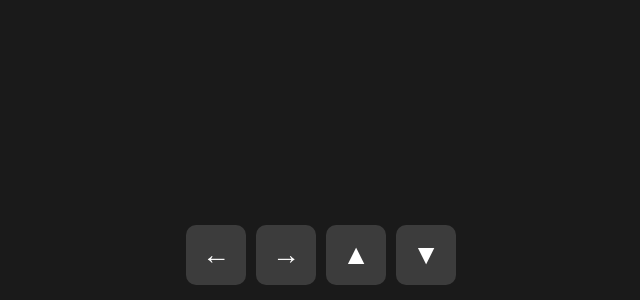
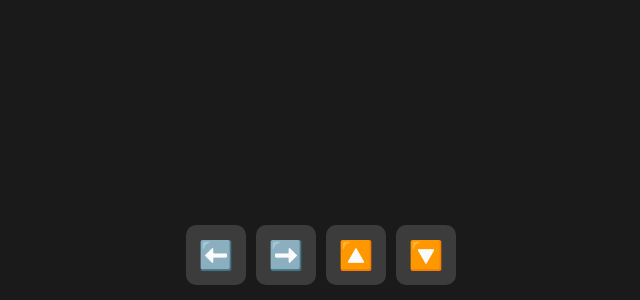
Before and after one commit to otaviocamposotaviolaura-cyber/Jogo-carro, a plain HTML site: page index.html in a window 1280 px wide. Shown: the part 500-800 px from the top of the page, without its empty margins (319-959 px from the left). Drawn offline with nearby package versions, Linux system fonts and the light colour scheme.

Commit message:
Update index.html

```diff
--- a/index.html
+++ b/index.html
@@ -1,5 +1,5 @@
 <!DOCTYPE html>
-<html lang="pt-br">
+<html lang="pt-BR">
 <head>
     <meta charset="UTF-8">
     <meta name="viewport" content="width=device-width, initial-scale=1.0">
@@ -7,21 +7,19 @@
     <link rel="stylesheet" href="style.css">
 </head>
 <body>
+
     <div id="game"></div>
 
-    <!-- Controles Mobile -->
     <div class="controls">
-        <button id="btn-left">←</button>
-        <button id="btn-right">→</button>
-        <button id="btn-accelerate">▲</button>
-        <button id="btn-brake">▼</button>
+        <button id="left">⬅️</button>
+        <button id="right">➡️</button>
+        <button id="accel">🔼</button>
+        <button id="brake">🔽</button>
     </div>
 
-    <!-- Bibliotecas -->
-    <script src="https://cdn.jsdelivr.net/npm/three@0.161.0/build/three.min.js"></script>
+    <!-- CDNs (Obrigatório para funcionar no GitHub Pages) -->
+    <script src="https://cdn.jsdelivr.net/npm/three@0.164.1/build/three.min.js"></script>
     <script src="https://cdn.jsdelivr.net/npm/cannon-es@0.20.0/dist/cannon-es.js"></script>
-
-    <!-- Jogo -->
     <script src="script.js"></script>
 </body>
-  </html>
+        </html>
```
